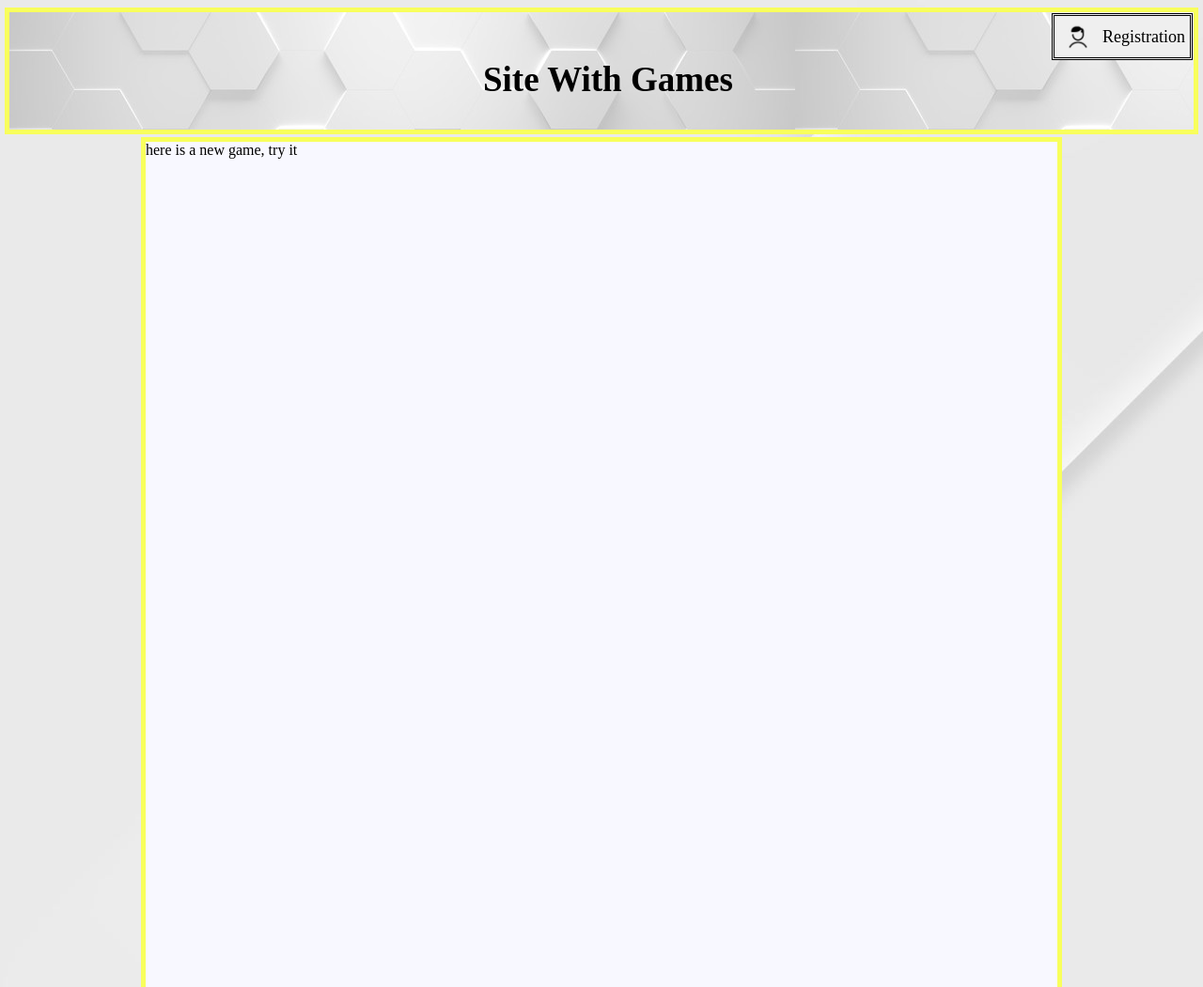
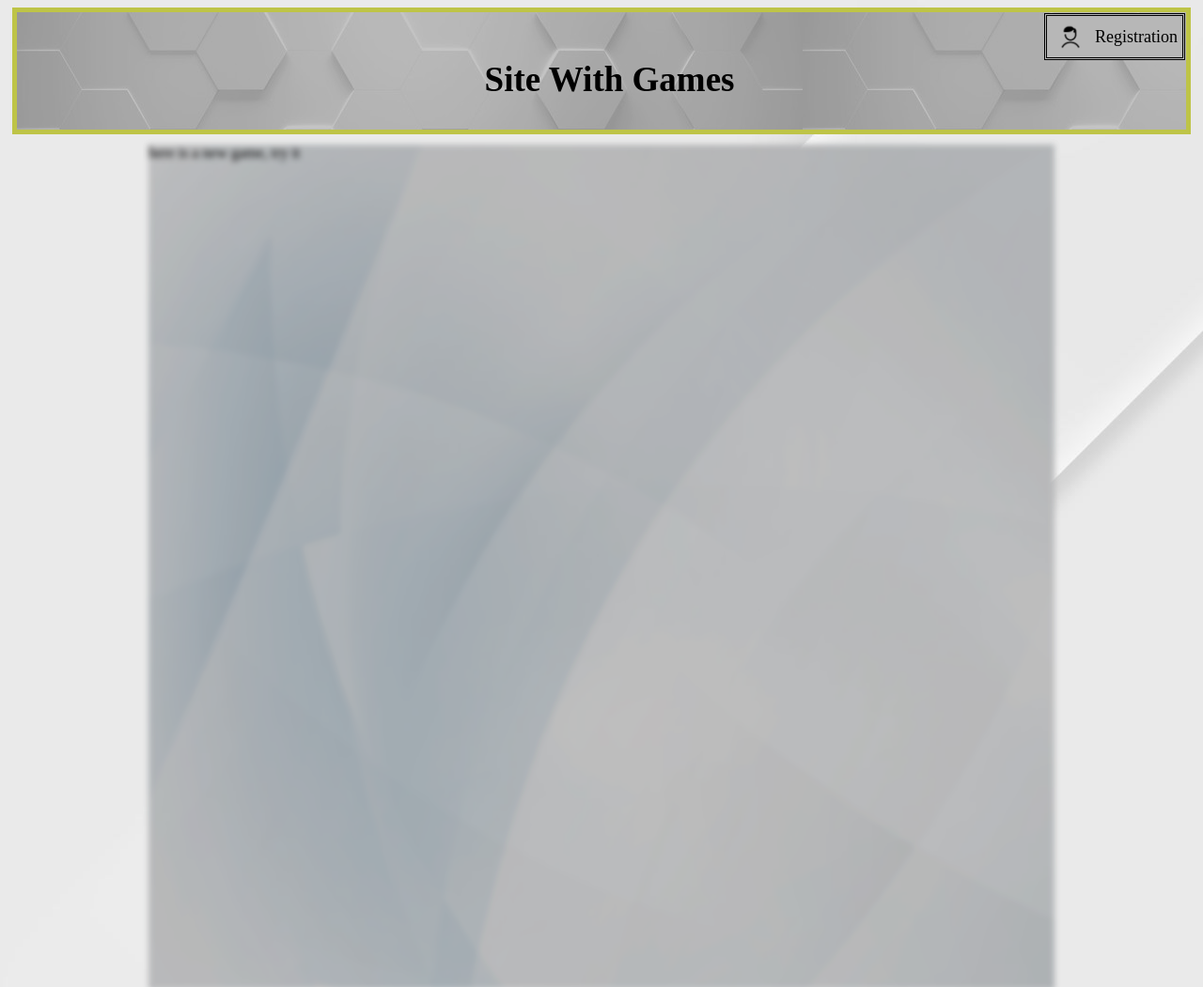
Before and after one commit to Reazonnit/SiteWithGames, a plain HTML site: page Anton bondar/main_page.html in a window 1280 px wide. Shown: the top 1051 px of the page at 94% size. Drawn offline with Linux system fonts and the light colour scheme.

Commit message:
style main page changes

```diff
--- a/Anton bondar/style_main_page.css
+++ b/Anton bondar/style_main_page.css
@@ -1,16 +1,17 @@
 body{
     background-image: url("site-background.jpg");
+    filter: brightness(85%);
 }
 
 #blog {
-    border: 5px solid #F8FF5C;
     position: absolute;
     left: 150px;
     right: 150px;
     top: 146px;
     width: auto;
     height: 900px;
-    background-color: ghostwhite;
+    background-image: url("background-site.jpg");
+    filter: blur(3px) brightness(88%);
 }
 
 #header{
@@ -21,6 +22,7 @@ body{
     width: auto;
     height: 125px;
     border: 5px solid #F8FF5C;
+    filter: brightness(90%)
 
 
 }
```
